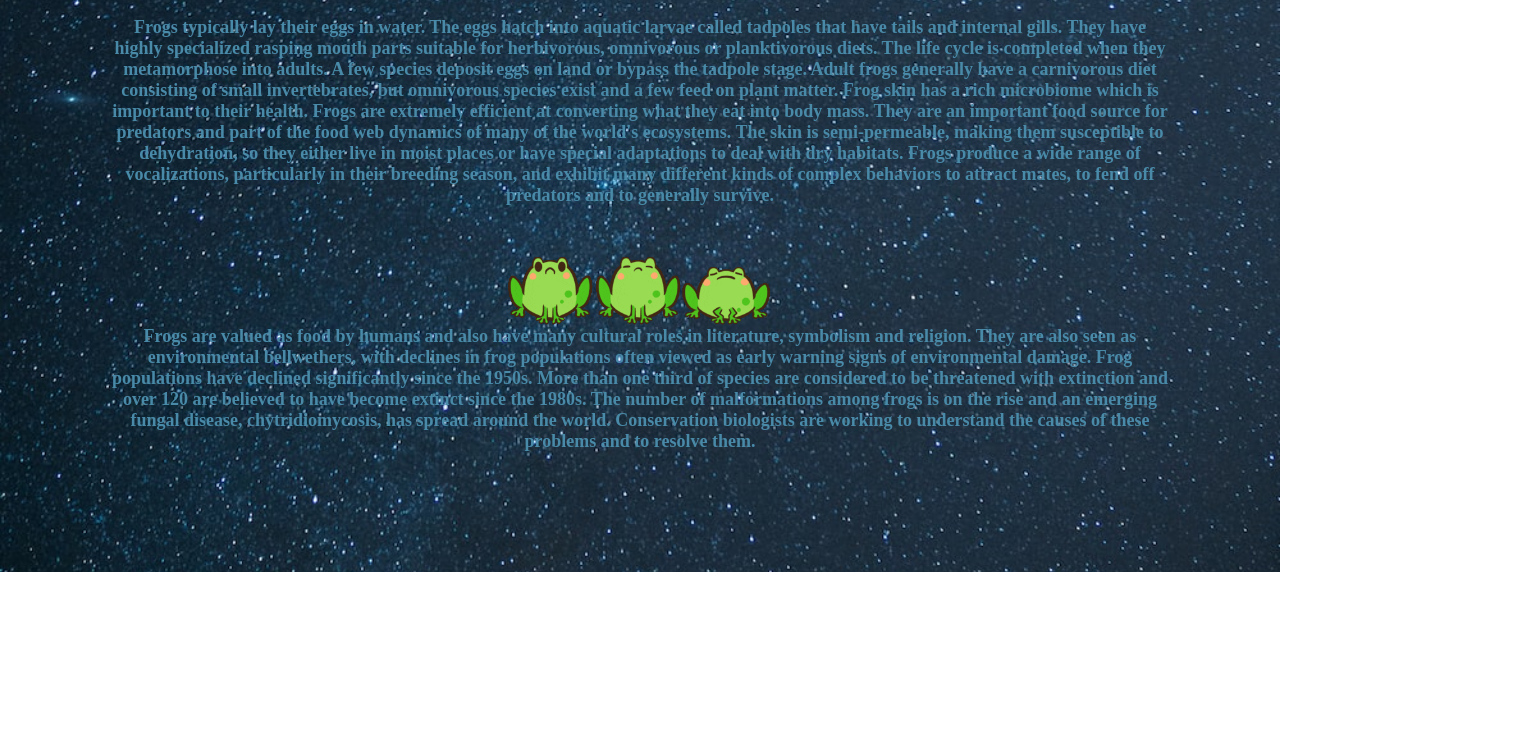
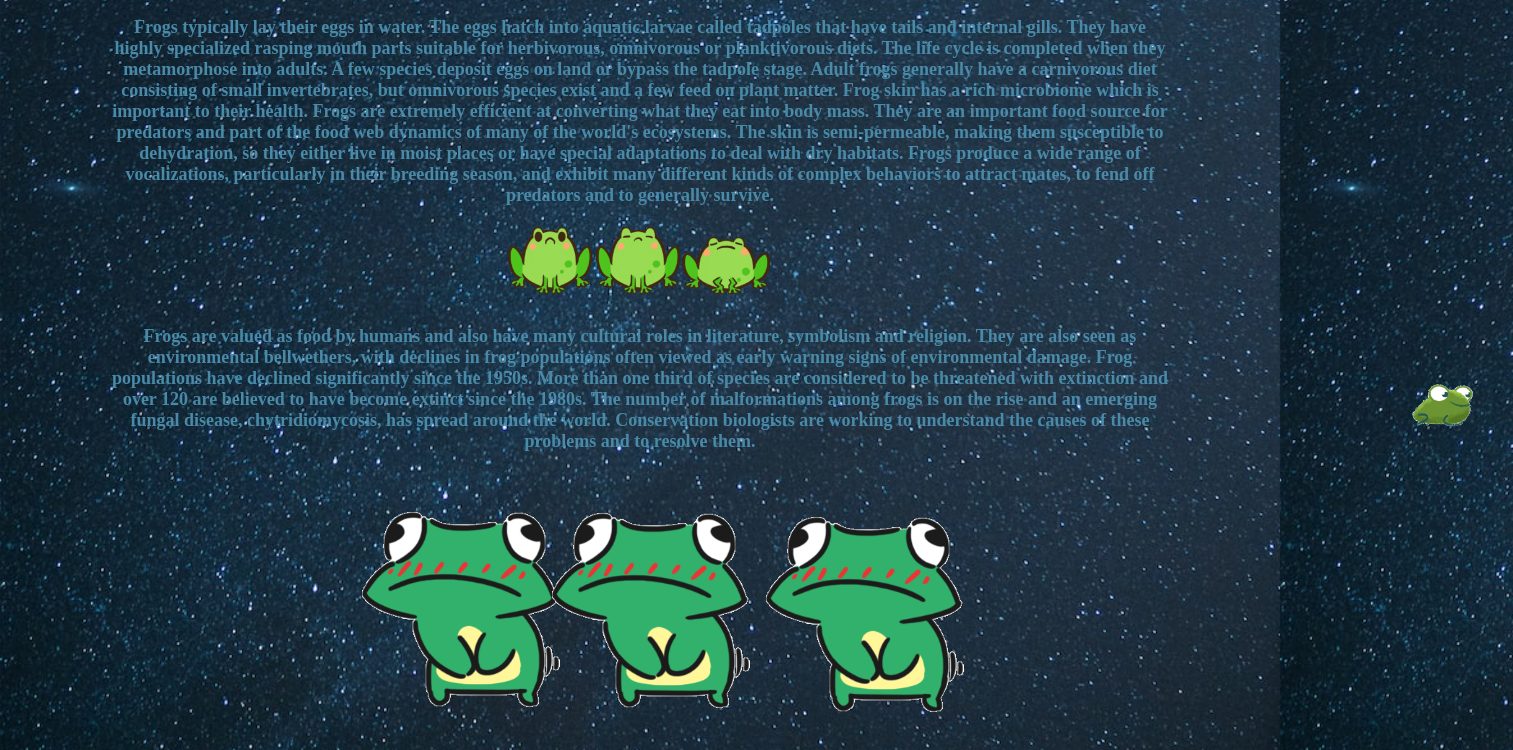
Before and after one commit to dezpez2/Homescreen, a plain HTML site: page index.html in a window 1280 px wide. Shown: the part 717-1467 px from the top of the page, 1513 px wide, since content can reach past the window. Before the commit the page ends 1289 px from the top, so only its background shows below. Drawn offline with Linux system fonts and the light colour scheme.

Commit message:
jumpy frog

```diff
--- a/index.html
+++ b/index.html
@@ -77,8 +77,8 @@
   .froggies {
     width: 300px;
     margin-bottom: -200;
-    margin-top: -100 auto;
-    margin-left: 38%;
+    margin-top: -30;
+    margin-left: 38% ;
   }
 
   .froggy-text4 {
@@ -88,6 +88,34 @@
     text-align: center;
     margin: 120px auto;
     padding: 0px 100px;
+  }
+
+  .jumpy-frog {
+    width: 130px;
+    margin-bottom: 150;
+    margin-top: -250;
+    margin-left: 1375px;
+  }
+
+  .blushin-froggie {
+    width: 200px;
+    margin-bottom: 30;
+    margin-top: -90;
+    margin-left: 28%;
+  }
+
+  .blushin-froggie2 {
+    width: 200px;
+    margin-bottom: 30;
+    margin-top: -220;
+    margin-left: 60%;
+  }
+
+  .blushin-froggie3 {
+    width: 200px;
+    margin-bottom: 30;
+    margin-top: -229;
+    margin-left: 43%;
   }
 
 </style>
@@ -104,5 +132,8 @@
   <h3 class="froggy-text3">Frogs typically lay their eggs in water. The eggs hatch into aquatic larvae called tadpoles that have tails and internal gills. They have highly specialized rasping mouth parts suitable for herbivorous, omnivorous or planktivorous diets. The life cycle is completed when they metamorphose into adults. A few species deposit eggs on land or bypass the tadpole stage. Adult frogs generally have a carnivorous diet consisting of small invertebrates, but omnivorous species exist and a few feed on plant matter. Frog skin has a rich microbiome which is important to their health. Frogs are extremely efficient at converting what they eat into body mass. They are an important food source for predators and part of the food web dynamics of many of the world's ecosystems. The skin is semi-permeable, making them susceptible to dehydration, so they either live in moist places or have special adaptations to deal with dry habitats. Frogs produce a wide range of vocalizations, particularly in their breeding season, and exhibit many different kinds of complex behaviors to attract mates, to fend off predators and to generally survive.</h3>
 	<img class="froggies" src="froggies.gif" alt="three frogs singing">
 	<h3 class="froggy-text4">Frogs are valued as food by humans and also have many cultural roles in literature, symbolism and religion. They are also seen as environmental bellwethers, with declines in frog populations often viewed as early warning signs of environmental damage. Frog populations have declined significantly since the 1950s. More than one third of species are considered to be threatened with extinction and over 120 are believed to have become extinct since the 1980s. The number of malformations among frogs is on the rise and an emerging fungal disease, chytridiomycosis, has spread around the world. Conservation biologists are working to understand the causes of these problems and to resolve them.</h3>
-
+	<img class="jumpy-frog" src="jumpy-frog.gif" alt="small frog jumping">
+  <img class="blushin-froggie" src="blushin-froggie.gif" alt="animated frog blushing moving side to side">
+	<img class="blushin-froggie2" src="blushin-froggie.gif" alt="animated frog blushing moving side to side">
+	<img class="blushin-froggie3" src="blushin-froggie.gif" alt="animated frog blushing moving side to side">
 </body>
```
